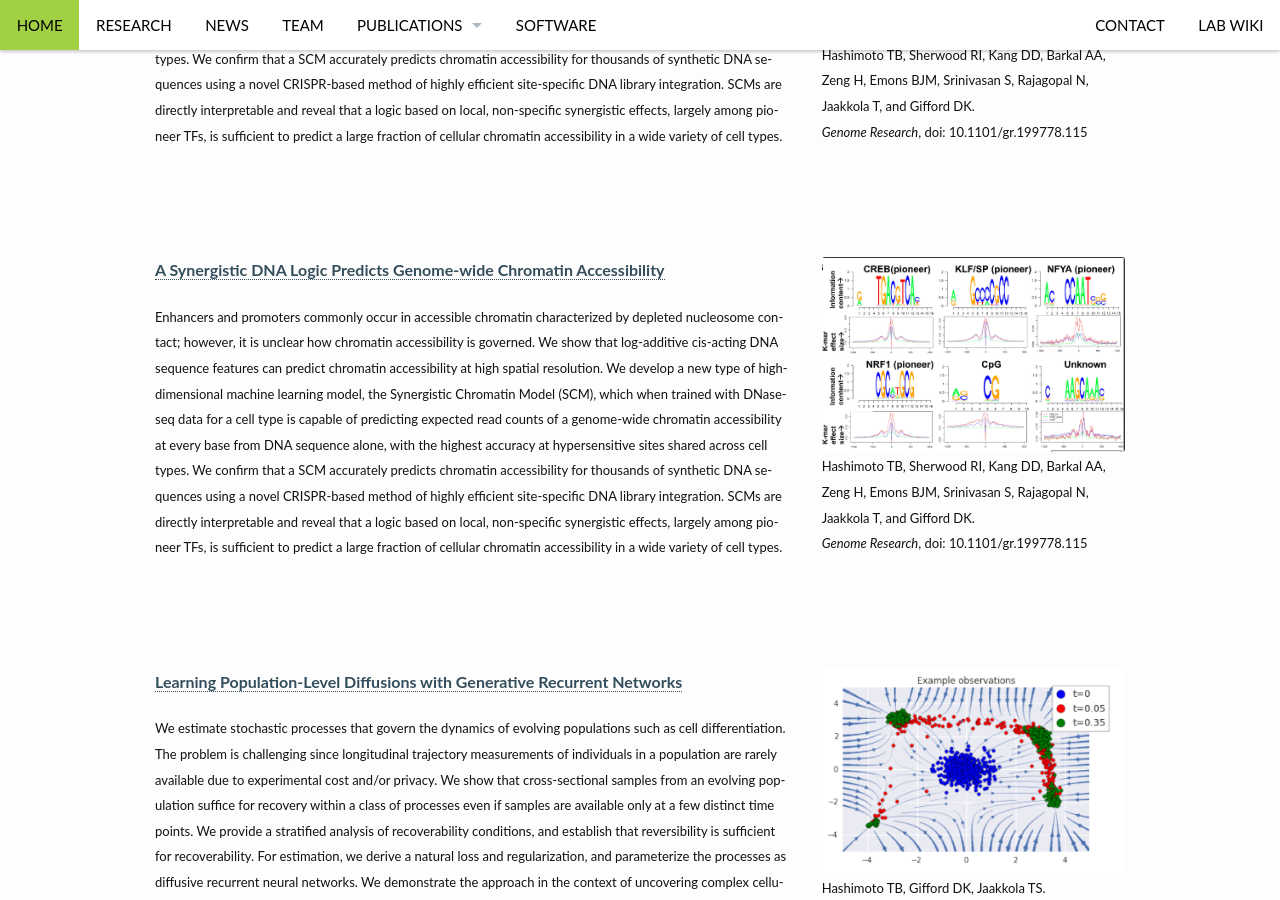
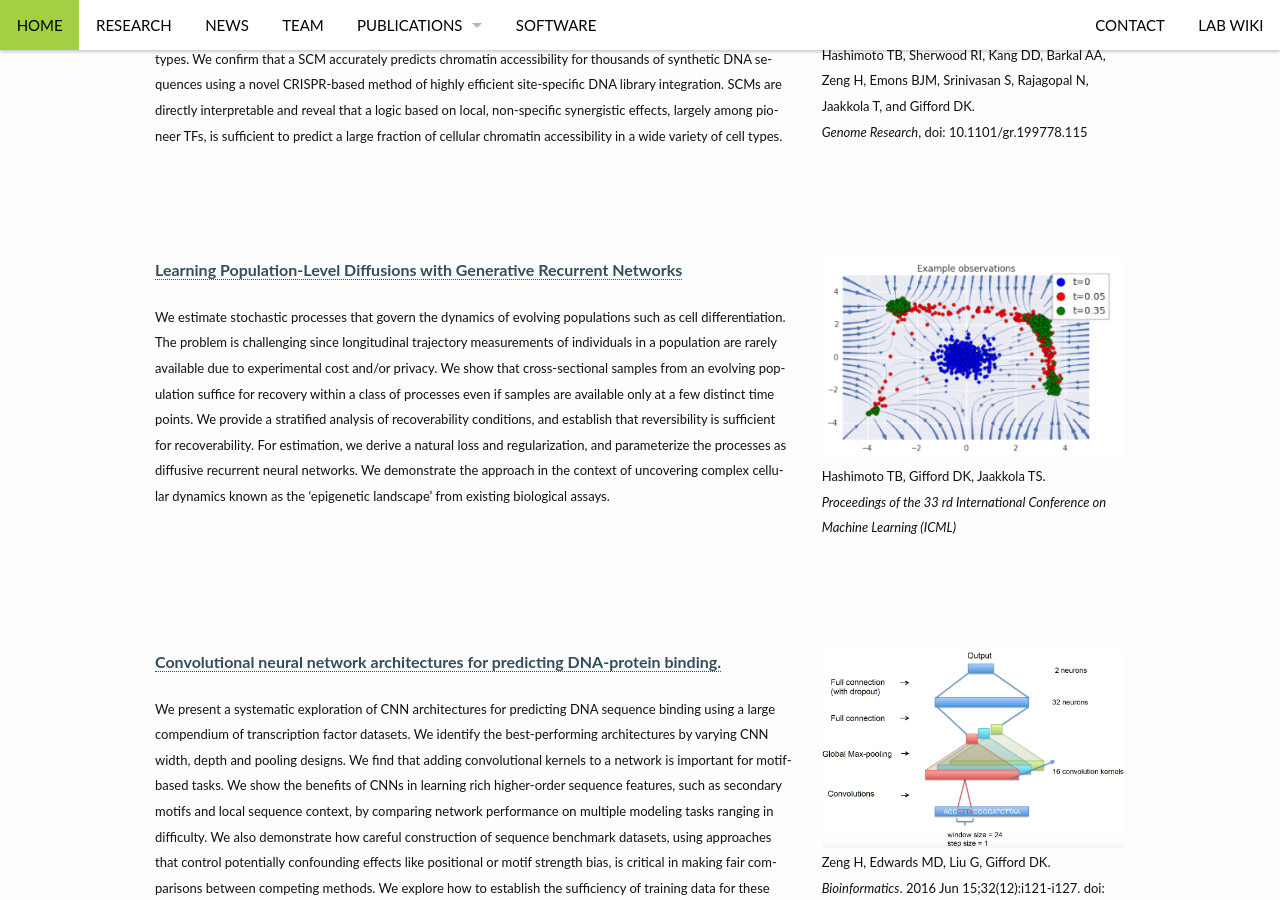
Before and after one commit to gifford-lab/gifford-lab.github.io, a Jekyll site: the page built from pages/publications.md, in a window 1280 px wide and 900 px high, scrolled down 845 px. Built offline with Jekyll 4.4.1, drawn with Linux system fonts in a browser that asks for light colours.

Commit message:
removed duplication

```diff
--- a/pages/publications.md
+++ b/pages/publications.md
@@ -12,20 +12,6 @@ permalink: "/publications/"
 <img src="{{ site.url }}/images/hiring_postdocs.png" style="width:200px;height:126px;">
 </div>
 
-<div class="row t60">
-    <div class="medium-8 columns b30">
-        <p><b><a href="http://groups.csail.mit.edu/cgs/pubs/scm.pdf ">A Synergistic DNA Logic Predicts Genome-wide Chromatin Accessibility </a></b></p>
-        <p><font size="2">Enhancers and promoters commonly occur in accessible chromatin characterized by depleted nucleosome contact; however, it is unclear how chromatin accessibility is governed. We show that log-additive cis-acting DNA sequence features can predict chromatin accessibility at high spatial resolution. We develop a new type of high-dimensional machine learning model, the Synergistic Chromatin Model (SCM), which when trained with DNase-seq data for a cell type is capable of predicting expected read counts of a genome-wide chromatin accessibility at every base from DNA
-sequence alone, with the highest accuracy at hypersensitive sites shared across cell types. We confirm that a SCM accurately predicts chromatin accessibility for thousands of synthetic DNA sequences using a novel CRISPR-based method of highly efficient site-specific DNA library integration. SCMs are directly interpretable and reveal that a logic based on local, non-specific synergistic effects, largely among pioneer TFs, is sufficient to predict a large fraction of cellular chromatin accessibility in a wide
-variety of cell types. </font></p>
-    </div><!-- /.medium-6.columns -->
-    <div class="medium-4 columns b30">
-        <img src="{{ site.url }}/images/scm.png" alt="">
-        <p> <font size="2">Hashimoto TB, Sherwood RI, Kang DD, Barkal AA, Zeng H, Emons BJM, Srinivasan S, Rajagopal N, Jaakkola T, and Gifford DK.
-        <br> <i>Genome Research</i>, doi:
-10.1101/gr.199778.115</font></p>
-    </div><!-- /.medium-6.columns -->
-</div><!-- /.row -->
 
 <div class="row t60">
     <div class="medium-8 columns b30">
```
